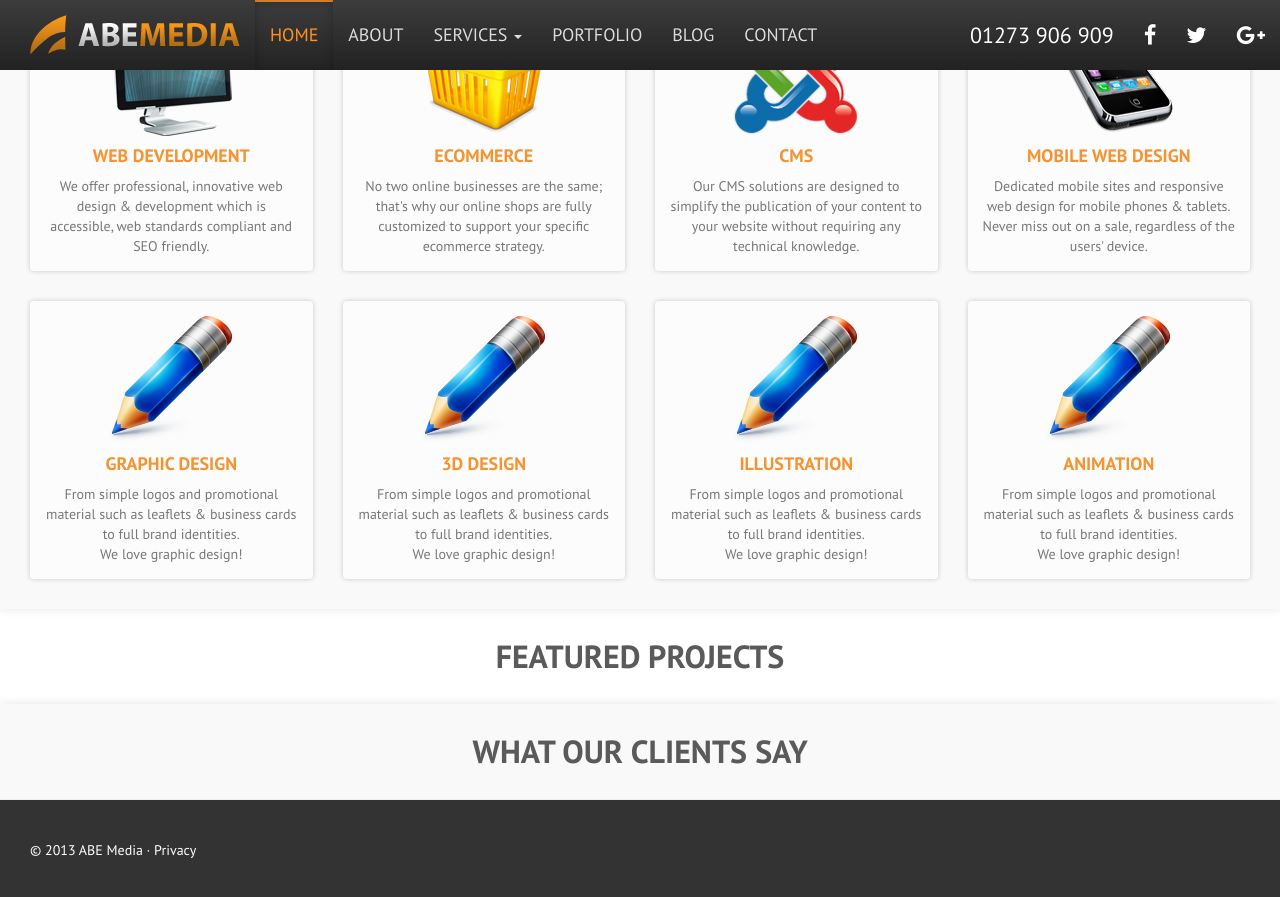
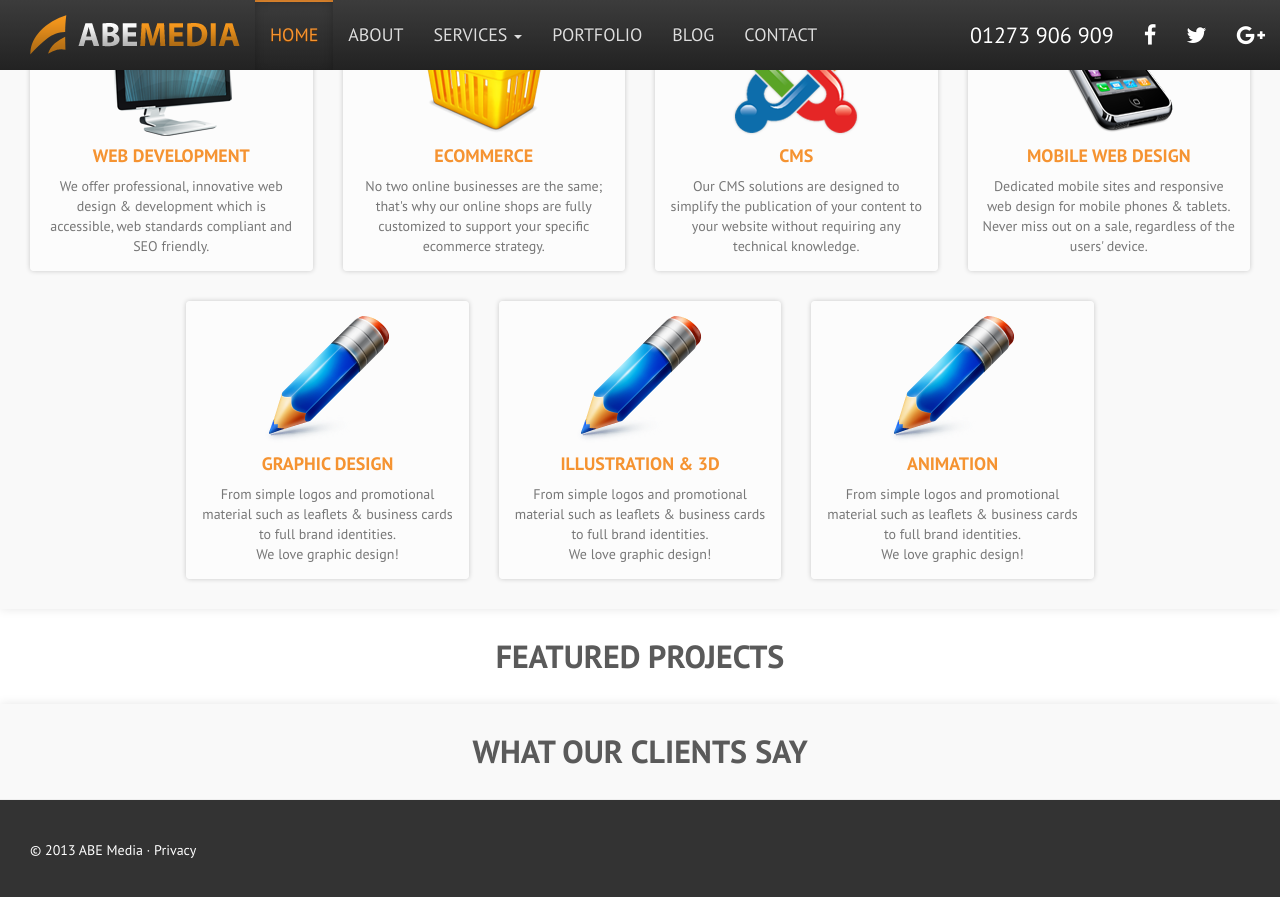
Before and after one commit to abemedia/abemedia.github.io, a Jekyll site: the page built from index.md, in a window 1280 px wide and 900 px high, scrolled down 764 px. Shown: the top 897 px of the window. Built offline with Jekyll 4.4.1, drawn with Linux system fonts in a browser that asks for light colours; nearby versions of some CDN libraries.

Commit message:
Update services.yml

```diff
--- a/_data/services.yml
+++ b/_data/services.yml
@@ -29,15 +29,9 @@
     image: /images/services/graphic-design.png
     desc: "From simple logos and promotional material such as leaflets &amp; business cards to full brand identities.<br>We love graphic design!"
 -
-    title: 3D Design
-    alias: 3d
-    url: 3d-design
-    image: /images/services/graphic-design.png
-    desc: "From simple logos and promotional material such as leaflets &amp; business cards to full brand identities.<br>We love graphic design!"
--
-    title: Illustration
-    alias: illustration
-    url: illustration
+    title: Illustration & 3D
+    alias: illustration-3d
+    url: illustration-3d
     image: /images/services/graphic-design.png
     desc: "From simple logos and promotional material such as leaflets &amp; business cards to full brand identities.<br>We love graphic design!"
 -
```
